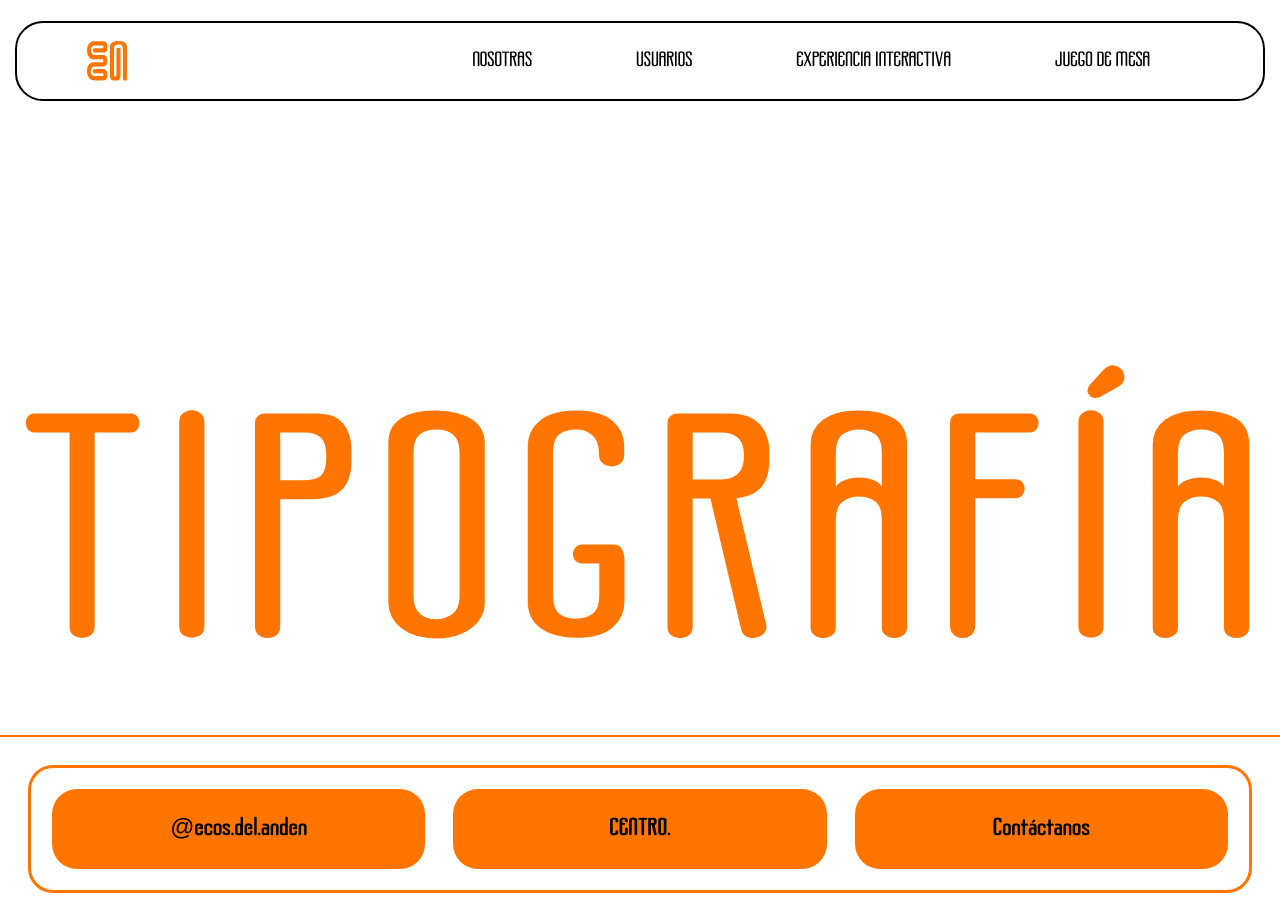
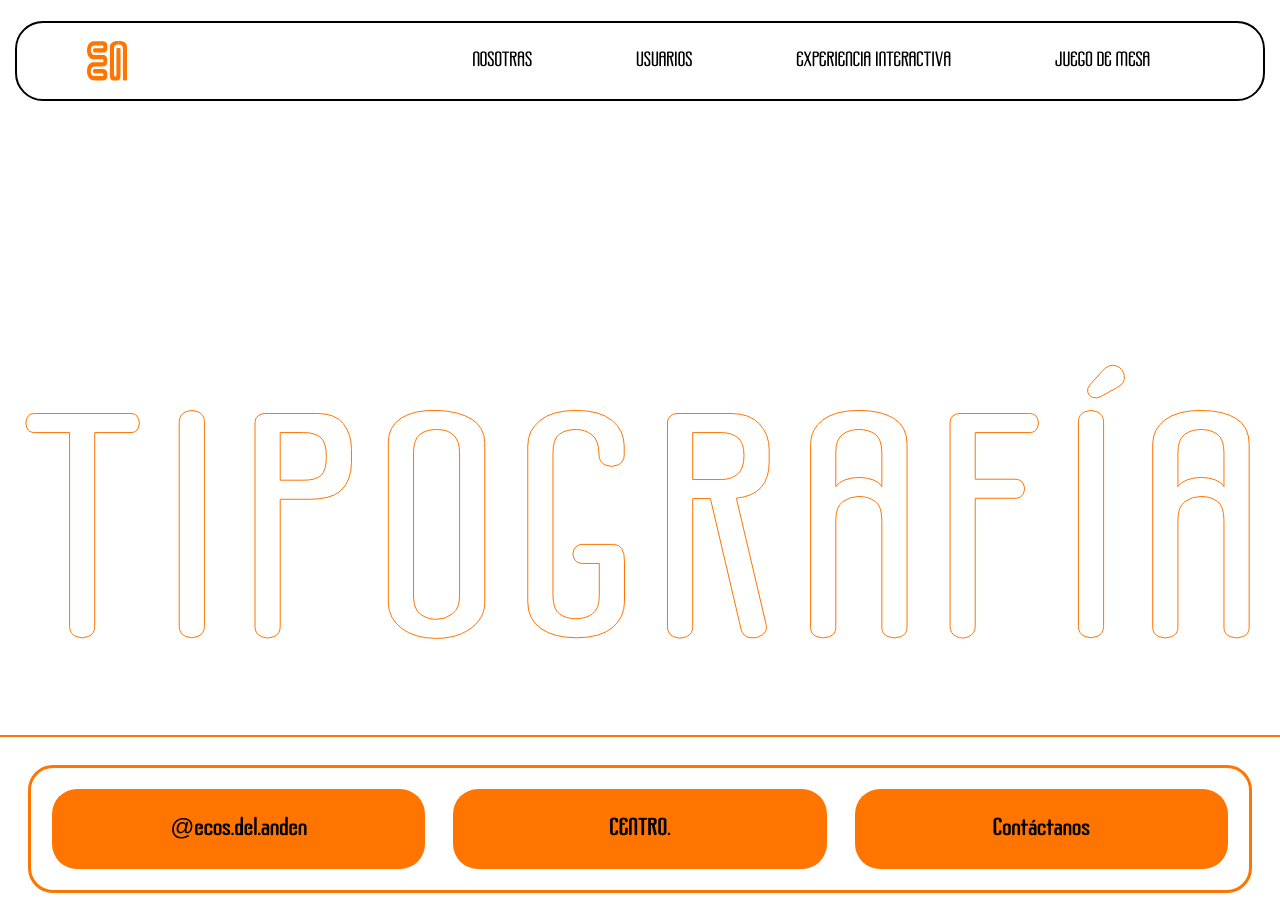
Before and after one commit to rhernandezgar-code/Ecosdelanden, a Jekyll site: the page built from typo.html, in a window 1280 px wide and 921 px high. Built offline with Jekyll 4.4.1, drawn with Linux system fonts in a browser that asks for light colours.

Commit message:
Test Stroke

```diff
--- a/css/typo.css
+++ b/css/typo.css
@@ -26,6 +26,8 @@
     font-variation-settings: "wght" 100;
     line-height: .8em;
     transition: all .35s ease-in-out;
+    -webkit-text-stroke: 1px var(--color-naranja);
+    color: white;
 }
 
 #titulo-variable span:hover {
```
